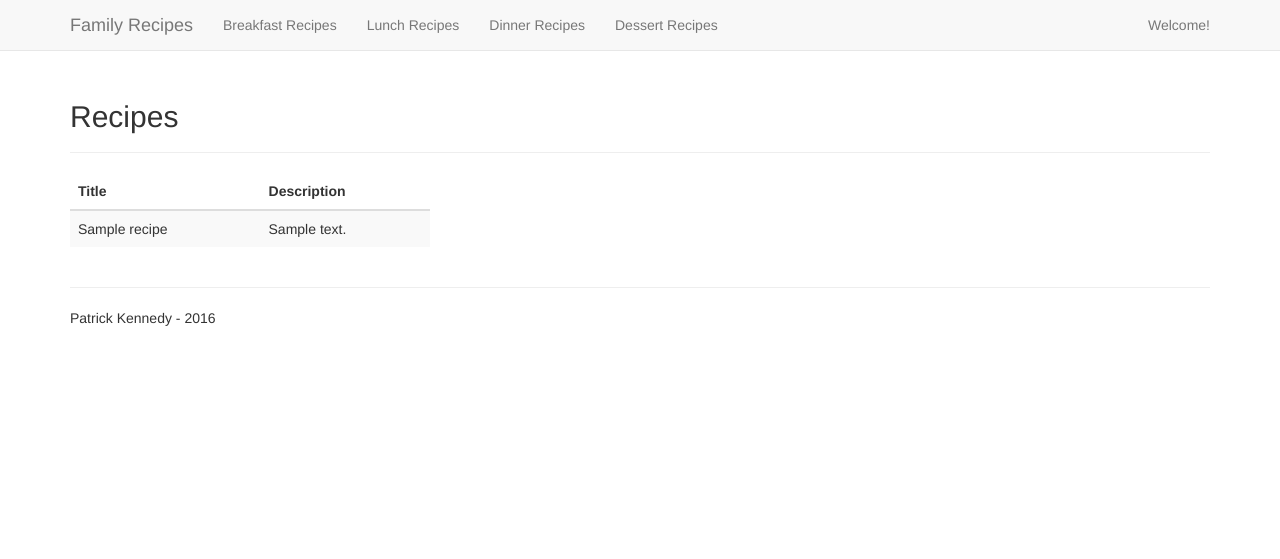
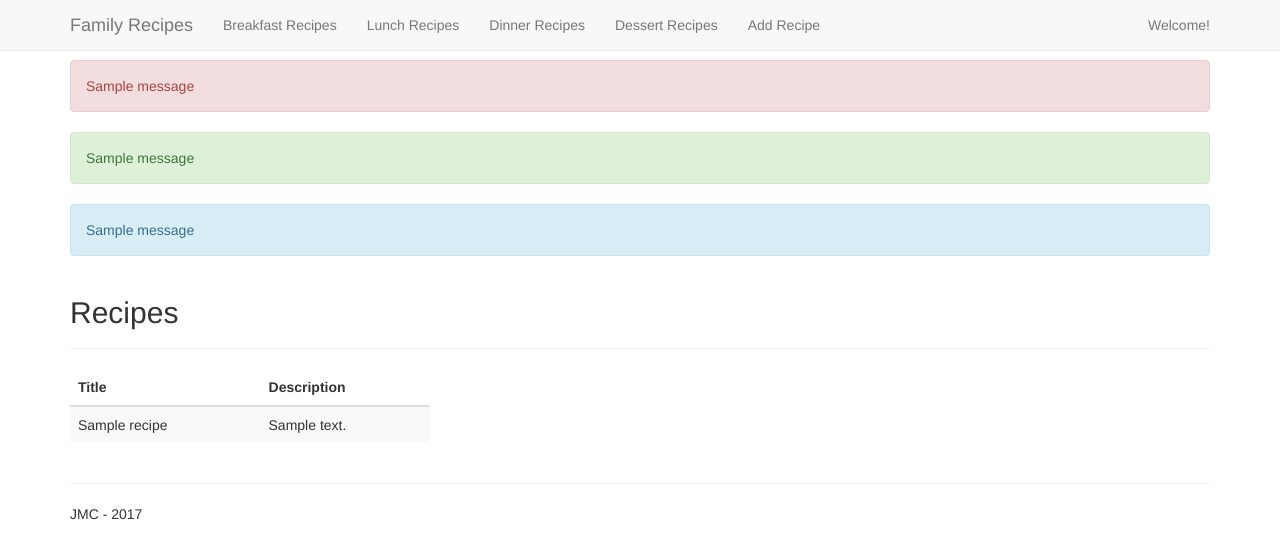
Before and after one commit to curranjm/family_recipe_project, a Flask app: page / in a window 1280 px wide. Shown: the top 559 px of the page. Run offline with Flask 2, Linux system fonts and the light colour scheme; tables that the repository leaves empty hold one stand-in row (values such as "Sample post"); one stand-in notice (Sample message) is shown; some libraries are stand-ins or nearby versions.

Commit message:
added use of forms

```diff
--- a/project/recipes/templates/layout.html
+++ b/project/recipes/templates/layout.html
@@ -42,6 +42,7 @@
             <li><a href="#">Lunch Recipes</a></li>
             <li><a href="#">Dinner Recipes</a></li>
             <li><a href="#">Dessert Recipes</a></li>
+            <li><a href="{{ url_for('recipes.add_recipe') }}">Add Recipe</a></li>
           </ul>
           <ul class="nav navbar-nav navbar-right">
             <li><a href="#">Welcome!</a></li>
@@ -53,6 +54,19 @@
     <div class="container">
       <div class="content">
 
+        <!-- flash messages -->
+        {% for error_message in get_flashed_messages(category_filter=["error"]) %}
+          <div class="alert alert-danger alert-dismissible">{{ error_message }}</div>
+        {% endfor %}
+
+        {% for success_message in get_flashed_messages(category_filter=["success"]) %}
+          <div class="alert alert-success alert-dismissible">{{ success_message }}</div>
+        {% endfor %}
+
+        {% for info_message in get_flashed_messages(category_filter=["info"]) %}
+          <div class="alert alert-info alert-dismissible">{{ info_message }}</div>
+        {% endfor %}
+
         <!-- child template -->
         {% block content %}
         {% endblock %}
@@ -60,7 +74,7 @@
       </div>
       <div class="footer">
         <hr>
-        <p>Patrick Kennedy - 2016</p>
+        <p>JMC - 2017</p>
       </div>
     </div><!-- /.container -->
 
--- a/project/recipes/views.py
+++ b/project/recipes/views.py
@@ -2,8 +2,10 @@
 # imports
 ################################################################################
 
-from flask import render_template, Blueprint
+from flask import render_template, Blueprint, request, redirect, url_for, flash
+from project import db
 from project.models import Recipe
+from .forms import AddRecipeForm
 
 
 ################################################################################
@@ -13,9 +15,36 @@ from project.models import Recipe
 recipes_blueprint = Blueprint('recipes', __name__, template_folder='templates')
 
 ################################################################################
+# helpers
+################################################################################
+
+def flash_errors(form):
+    for field, errors in form.errors.items():
+        for error in errors:
+            flash(u"Error in the %s field - %s" % (
+                getattr(form, field).label.text,
+                error
+            ), 'info')
+
+################################################################################
 # routes
 ################################################################################
 @recipes_blueprint.route('/')
 def index():
     all_recipes = Recipe.query.all()
     return render_template('recipes.html', recipes=all_recipes)
+
+@recipes_blueprint.route('/add', methods=['GET', 'POST'])
+def add_recipe():
+    form = AddRecipeForm(request.form)
+    if request.method == 'POST':
+        if form.validate_on_submit():
+            new_recipe = Recipe(form.recipe_title.data, form.recipe_description.data)
+            db.session.add(new_recipe)
+            db.session.commit()
+            flash('New recipe, {}, added!'.format(new_recipe.recipe_title), 'success')
+            return redirect(url_for('recipes.index'))
+        else:
+            flash_errors(form)
+            flash('ERROR! Recipe was not added.', 'error')
+    return render_template('add_recipe.html', form=form)
--- a/project/static/css/main.css
+++ b/project/static/css/main.css
@@ -2,3 +2,8 @@ body {
   padding: 60px 0;
   background: #ffffff;
 }
+
+.error {
+  color: red;
+  font-size: .8em;
+}
--- a/requirements.txt
+++ b/requirements.txt
@@ -2,6 +2,7 @@ certifi==2016.2.28
 click==6.7
 Flask==0.12.2
 Flask-SQLAlchemy==2.3.2
+Flask-WTF==0.14.2
 itsdangerous==0.24
 Jinja2==2.9.6
 MarkupSafe==1.0
@@ -10,3 +11,4 @@ psycopg2==2.7.3.1
 six==1.11.0
 SQLAlchemy==1.1.14
 Werkzeug==0.12.2
+WTForms==2.1
```
Also changed, not shown: project/recipes/forms.py (added, +7 -0 lines), project/recipes/templates/_form_macros.html (added, +14 -0 lines), project/recipes/templates/add_recipe.html (added, +44 -0 lines), project/tests/test_recipes.py (+29 -2 lines).
